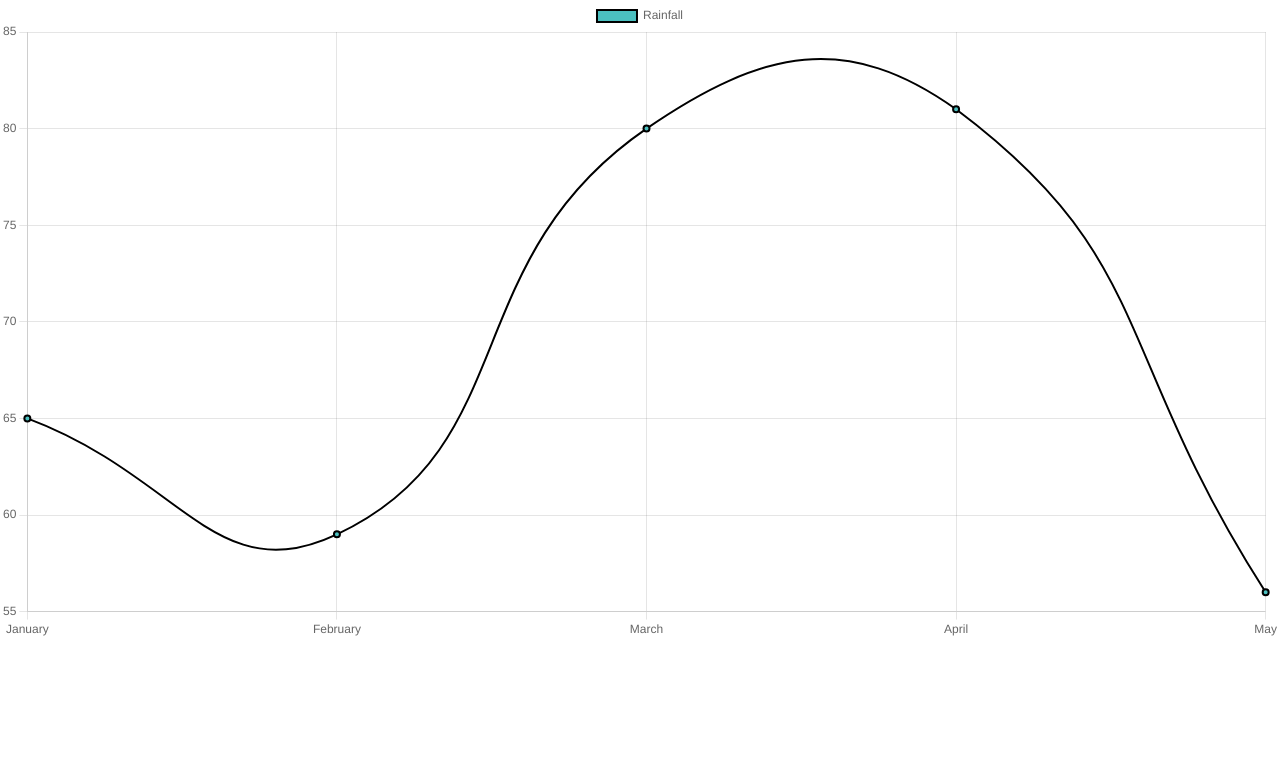
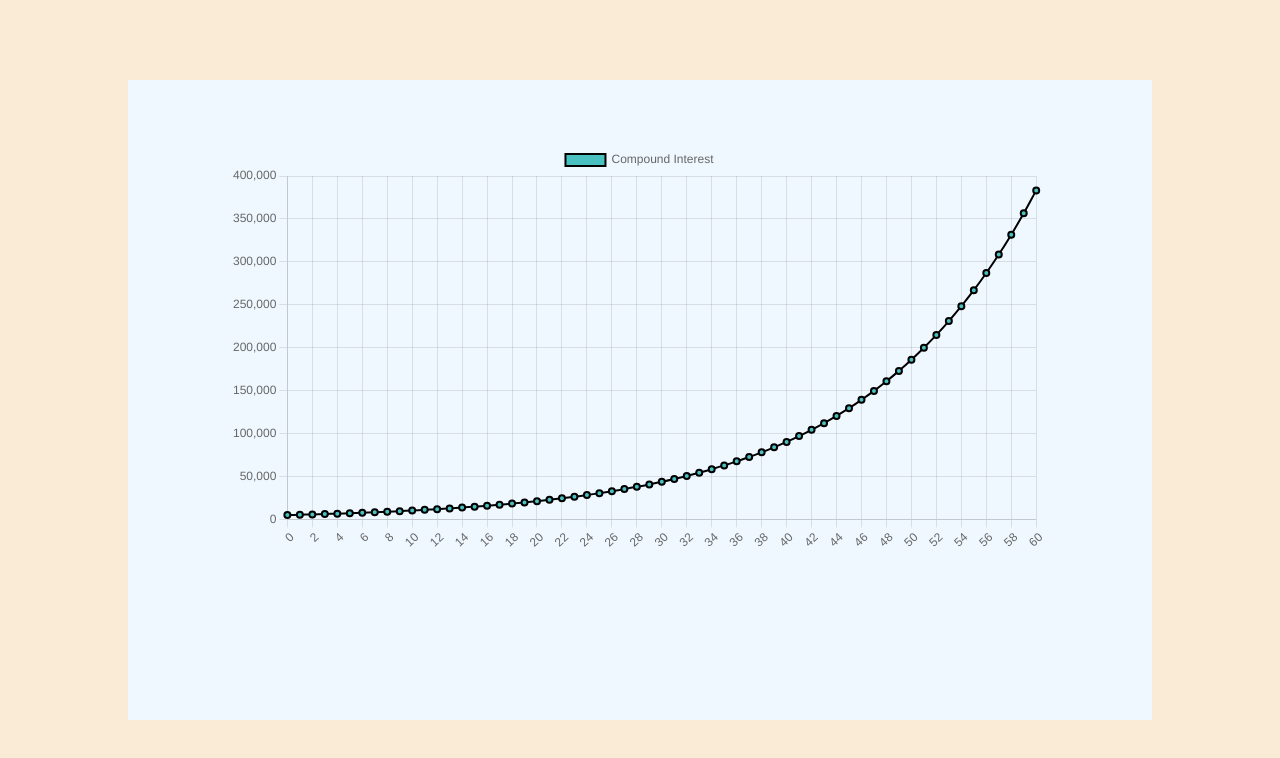
Before and after one commit to claytonnguyen/personalfinance, a React (Create React App) app: page / in a window 1280 px wide. Shown: the top 758 px of the page. Built offline with nearby package versions, Linux system fonts and the light colour scheme.

Commit message:
interest calculator working correctly and just needs input for user interactivity

```diff
--- a/src/App.css
+++ b/src/App.css
@@ -1,3 +1,24 @@
 .App {
+  background-color: #FAEBD7;
   text-align: center;
+  align-items: center;
+  justify-content: center;
+  display: flex;
+  width: 100%;
+  height: 100vh;
 }
+
+.Dashboard {
+  background-color: #F0F8FF;
+  text-align: center;
+  align-items: center;
+  justify-content: center;
+  display: flex;
+  width: 80%;
+  height: 80%;
+}
+
+.Line-Graph {
+  width: 80%;
+  height: 80%;
+}
--- a/src/App.js
+++ b/src/App.js
@@ -1,25 +1,53 @@
 import './App.css';
 import { Line } from 'react-chartjs-2';
 
+function compoundInterest(initial, months, rate) {
+  const results = [];
+  var total = initial;
+  var interest = 0;
+  results.push(total);
+  for (let i = 0; i < months; i++) {
+    interest = total * rate;
+    total += interest;
+    results.push(total);
+  }
+  return results;
+}
+
+function labelArray(stats) {
+  const length = stats.length;
+  const results = [];
+  for (let i = 0; i < length; i++) {
+    results.push(i);
+  }
+  return results;
+}
+
+const stats = compoundInterest(5000, 60, 0.075);
+
+const months = labelArray(stats);
+
 const state = {
-  labels: ['January', 'February', 'March',
-           'April', 'May'],
+  labels: months,
   datasets: [
     {
-      label: 'Rainfall',
+      label: 'Compound Interest',
       fill: false,
       lineTension: 0.5,
       backgroundColor: 'rgba(75,192,192,1)',
       borderColor: 'rgba(0,0,0,1)',
       borderWidth: 2,
-      data: [65, 59, 80, 81, 56]
+      data: stats
     }
   ]
 }
 
 function App() {
+
   return (
     <div className="App">
+      <div className="Dashboard">
+        <div className="Line-Graph">
           <Line
             data={state}
             options={{
@@ -35,6 +63,8 @@ function App() {
             }}
           />
         </div>
+      </div>
+    </div>
   );
 }
 
```
Lines whose indentation alone changed are shown as unchanged.
